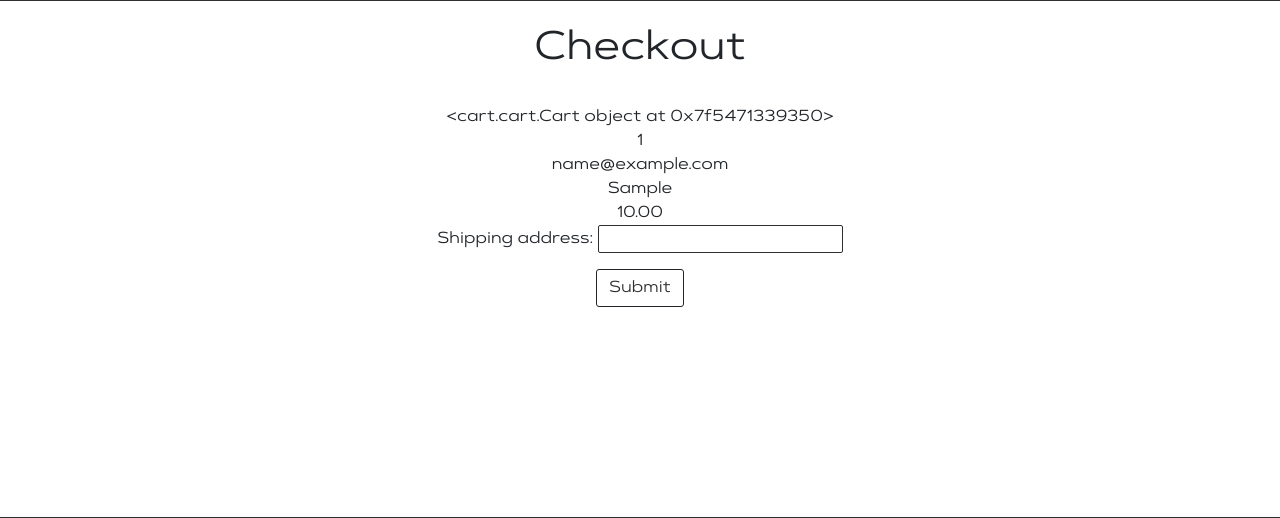
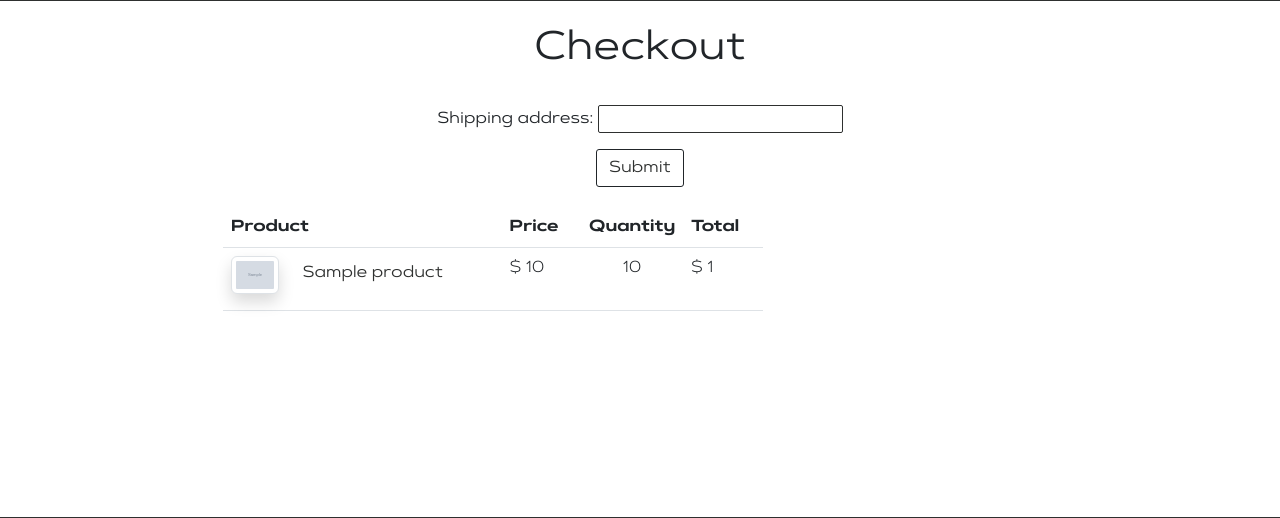
Before and after one commit to ven-volga/lampovo_shop, a Django app: template templates/shop/checkout.html in a window 1280 px wide. Shown: the part 80-598 px from the top of the page. Run offline with Django 4.2, Linux system fonts and the light colour scheme; tables that the repository leaves empty hold one stand-in row (values such as "Sample post"); the template is opened without the code that fills it: values that come from a table or form of the project are taken from there, most other values are stand-ins (such as "Sample title", 1, 10 or a date in 2020); grey boxes marked "Sample" are stand-in pictures; some libraries are stand-ins or nearby versions.

Commit message:
Add cart items in orders view and template

```diff
--- a/TODO.txt
+++ b/TODO.txt
@@ -3,3 +3,4 @@
 3. Add all routes and templates for it
 4. User page with orders list and statuses
 5. Page for manager
+6. Confirm order page
--- a/templates/shop/checkout.html
+++ b/templates/shop/checkout.html
@@ -14,16 +14,6 @@ Checkout - Lampovo
 <div class="content-bloc" style="border-top: 1px solid rgb(46, 48, 47); text-align: center;">
     <br>
     <h1>Checkout</h1>
-    <br>
-    {{ cart }}
-    <br>
-    {{ order.order_id }}
-    <br>
-    {{ order.customer }}
-    <br>
-    {{ order.shipping }}
-    <br>
-    {{ order.total_price }}
     <br>
 
     <div class="container">
@@ -42,5 +32,42 @@ Checkout - Lampovo
     </div>
 </div>
 
-
+<div class="container d-flex cart-container">
+    <div class="row">
+        <div class="col-11 col-md-8 m-auto">
+            <table id="shoppingCart" class="table table-condensed table-responsive">
+                <thead>
+                <tr>
+                    <th style="width:55%">Product</th>
+                    <th style="width:15%">Price</th>
+                    <th style="width:15%">Quantity</th>
+                    <th style="width:15%">Total</th>
+                </tr>
+                </thead>
+                <tbody>
+                {% for product in cart_products %}
+                <tr>
+                    <td data-th="Product">
+                        <div class="row">
+                            <div class="col-md-3 text-left">
+                                <img src="{% if product.main_image %}{{ product.main_image.url }}
+                                {% else %}{% static 'img/no_image.png' %}{% endif %}"
+                                     alt="main_image"
+                                     class="img-thumbnail d-none d-md-block mb-2 shadow">
+                            </div>
+                            <div class="col-md-9 text-left mt-sm-2">
+                                <a href="{{ product.get_absolute_url }}"><h6>{{ product.name }}</h6></a>
+                            </div>
+                        </div>
+                    </td>
+                    <td data-th="Price">$ {{ product.price }}</td>
+                    <td data-th="Quantity" class="text-center">{{ product.quantity }}</td>
+                    <td data-th="Total">$ {{ product.total_item_price }}</td>
+                </tr>
+                </tbody>
+                {% endfor %}
+            </table>
+        </div>
+    </div>
+</div>
 {% endblock container %}
```
Also changed, not shown: orders/views.py (+24 -3 lines).
